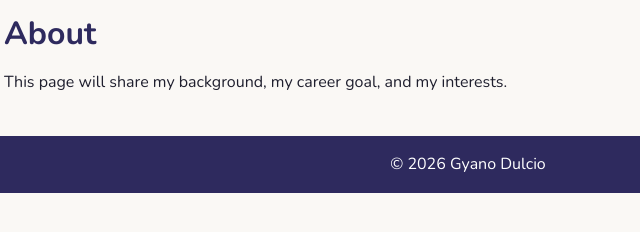
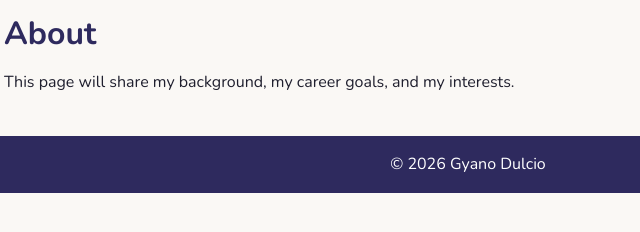
Before and after one commit to Mastertechy/Portfolio, a plain HTML site: page about.html in a window 1280 px wide. Shown: the part 178-410 px from the top of the page, 172-812 px from the left. Drawn offline with nearby package versions, Linux system fonts and the light colour scheme; files that its build step writes are made by us from their sources.

Commit message:
Correct grammar in About page description

```diff
--- a/about.html
+++ b/about.html
@@ -27,7 +27,7 @@
 
   <main>
     <h1>About</h1>
-    <p>This page will share my background, my career goal, and my interests.</p>
+    <p>This page will share my background, my career goals, and my interests.</p>
   </main>
 
   <footer>
```
